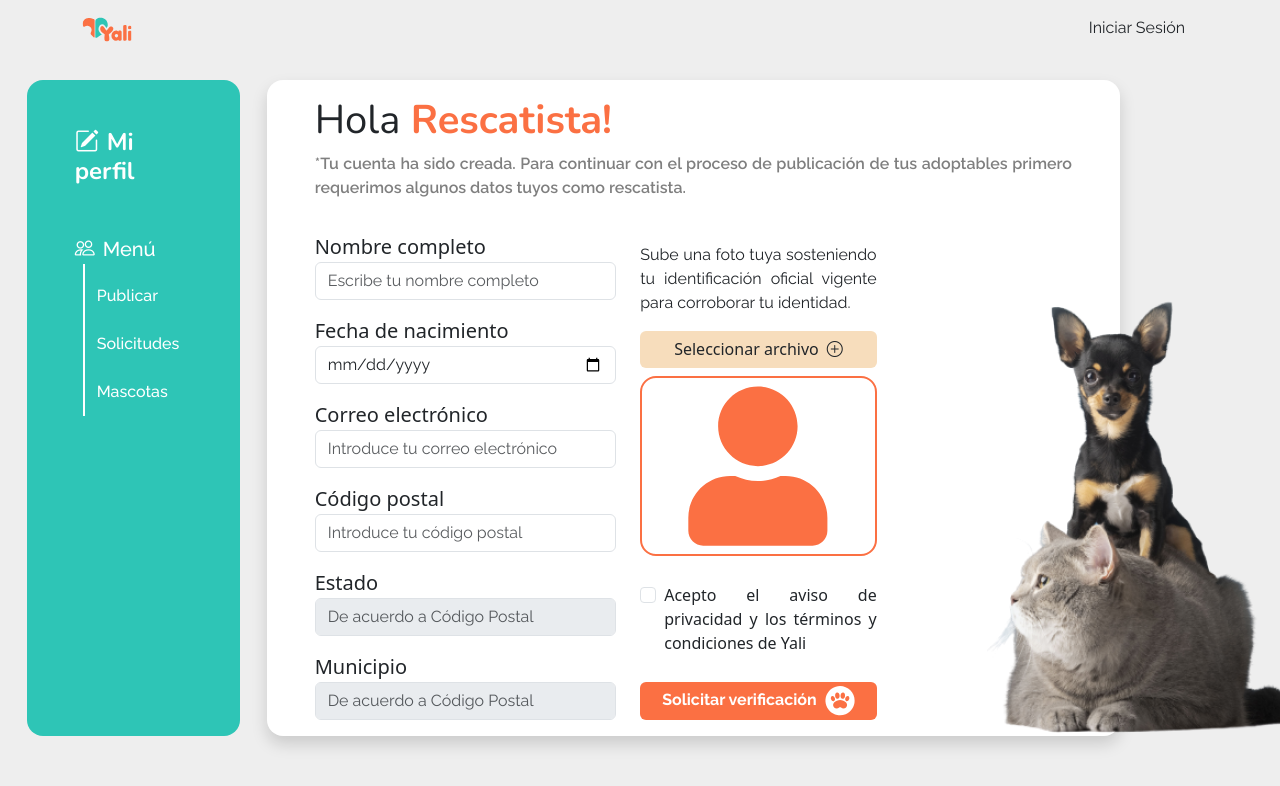
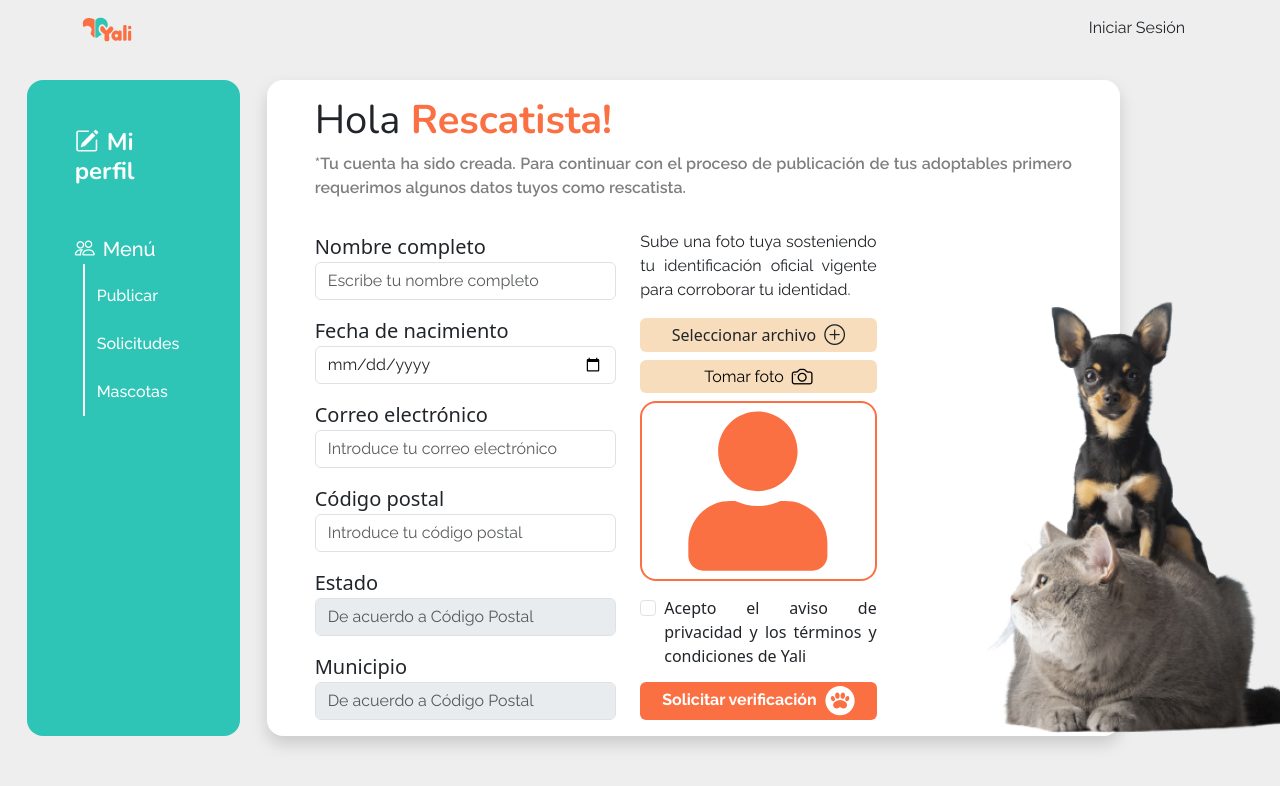
Before and after one commit to AdopcionYali/projectYali, a Next.js app: page /dashboard/rescatist in a window 1280 px wide. Shown: the top 786 px of the page. Built offline with nearby package versions, Linux system fonts and the light colour scheme.

Commit message:
can take phots

```diff
--- /dev/null
+++ b/components/WebCamCapture.jsx
@@ -0,0 +1,40 @@
+import { useRef, useState } from 'react'
+import Webcam from 'react-webcam'
+
+const WebcamCapture = ({ onCapture, useCam, setUseCam, setValue }) => {
+  const webcamRef = useRef(null)
+  const [imageSrc, setImageSrc] = useState(null)
+
+  const capture = () => {
+    const imageSrc = webcamRef.current.getScreenshot()
+    setImageSrc(imageSrc)
+    onCapture(imageSrc)
+    setValue('photoIdUrl', imageSrc)
+  }
+
+  return (
+    <>
+      {useCam && (
+        <div className='d-flex flex-column vw-100 vh-100 z-3 bg-black-70 justify-content-center position-fixed align-items-center'>
+          <Webcam
+            audio={false}
+            ref={webcamRef}
+            screenshotFormat='image/jpeg'
+            className='w-75 h-75'
+          />
+          <button
+            onClick={() => {
+              capture()
+              setUseCam(false)
+            }}
+            className='btn btn-secondary mt-3'
+          >
+            Tomar Foto
+          </button>
+        </div>
+      )}
+    </>
+  )
+}
+
+export default WebcamCapture
--- a/contexts/auth.context.js
+++ b/contexts/auth.context.js
@@ -5,9 +5,11 @@ const AuthContext = createContext()
 
 export function AuthProvider({ children }) {
   const [user, setUser] = useState(null)
+  const [token, setToken] = useState(null)
 
   useEffect(() => {
-    const token = localStorage.getItem('token')
+    const tokenFound = localStorage.getItem('token')
+    setToken(tokenFound)
     try {
       const decodedToken = atob(token.split('.')[1])
       // const { exp, iat } = decodedToken
@@ -17,7 +19,7 @@ export function AuthProvider({ children }) {
     } catch (error) {
       setUser(null)
     }
-  }, [])
+  }, [token])
 
   const logout = () => {
     localStorage.removeItem('token')
--- a/package.json
+++ b/package.json
@@ -20,6 +20,7 @@
     "react-bootstrap": "^2.8.0",
     "react-dom": "18.2.0",
     "react-hook-form": "^7.45.2",
+    "react-webcam": "^7.1.1",
     "twilio": "^4.14.0"
   },
   "devDependencies": {
--- a/pages/dashboard/rescatist.jsx
+++ b/pages/dashboard/rescatist.jsx
@@ -8,6 +8,7 @@ import styles from '@/styles/DashRescatist.module.scss'
 import dogFingerprint from '@/public/icon-dog-fingerprint.svg'
 import dogs from '@/public/dogs-dashboard-rescatist.png'
 import iconUser from '@/public/icon-user.svg'
+import WebcamCapture from '@/components/WebCamCapture'
 
 const inputs = [
   {
@@ -60,6 +61,7 @@ const inputs = [
 export default function Rescatist() {
   const [previewImg, setPreviewImg] = useState('')
   const [zipcode, setZipcode] = useState('')
+  const [useCam, setUseCam] = useState(false)
   const { user } = useAuth()
   const {
     register,
@@ -68,14 +70,15 @@ export default function Rescatist() {
     setValue,
     formState: { errors, isValid },
   } = useForm()
-
+  console.log(getValues());
   useEffect(() => {
     const getCitys = async () => {
       let request = await fetch(
         `https://codigo-postales-mexico-gratis.p.rapidapi.com/code_postal/consulta/cp.php?cp=${zipcode}`,
         {
           headers: {
-            'X-RapidAPI-Key': 'e24b67acd4mshc4ce90dd02cf333p14ab85jsnf8c3dd65bfdb',
+            'X-RapidAPI-Key':
+              'e24b67acd4mshc4ce90dd02cf333p14ab85jsnf8c3dd65bfdb',
             'X-RapidAPI-Host': 'codigo-postales-mexico-gratis.p.rapidapi.com',
           },
         },
@@ -88,11 +91,23 @@ export default function Rescatist() {
   }, [zipcode])
 
   const onSubmit = async () => {
-    const result = await saveProfile( getValues(), user._id, localStorage.getItem('token'));
+    const result = await saveProfile(
+      getValues(),
+      user._id,
+      localStorage.getItem('token'),
+    )
   }
 
   return (
     <>
+      {useCam && (
+        <WebcamCapture
+          onCapture={setPreviewImg}
+          useCam={useCam}
+          setUseCam={setUseCam}
+          setValue={setValue}
+        />
+      )}
       <Navbar />
       <main
         className={`vw-100 my-lg-4 d-flex flex-column flex-lg-row justify-content-evenly ${styles.main}`}
@@ -122,7 +137,10 @@ export default function Rescatist() {
         </aside>
 
         <section className='bg-white-1 col-lg-8 rounded-4 mx-3 mx-lg-0 px-4 px-lg-5 py-3 shadow'>
-          <form onSubmit={handleSubmit(onSubmit)} onChange={ () => setZipcode(getValues().zipcode)}>
+          <form
+            onSubmit={handleSubmit(onSubmit)}
+            onChange={() => setZipcode(getValues().zipcode)}
+          >
             <h1 className='w-400'>
               Hola <span className='w-700 color-primary'>Rescatista! </span>
             </h1>
@@ -143,7 +161,7 @@ export default function Rescatist() {
                       placeholder,
                       disabled,
                       rules,
-                      errorMessage
+                      errorMessage,
                     },
                     i,
                   ) => (
@@ -190,6 +208,14 @@ export default function Rescatist() {
                     }}
                   />
                 </div>
+                <button
+                  className={`${styles.input_file_container} rounded-2 mb-2 d-flex align-items-center justify-content-center`}
+                  type='button'
+                  onClick={() => setUseCam(true)}
+                >
+                  Tomar foto
+                  <i className='bi bi-camera ms-2' />
+                </button>
                 <div className={`${styles.logo_user_container} p-2 rounded-4`}>
                   <img
                     src={previewImg || iconUser.src}
--- a/services/rescatist.services.js
+++ b/services/rescatist.services.js
@@ -10,8 +10,8 @@ const saveProfile = async (profileData, id, token) => {
       },
       body: JSON.stringify( { id, profileData} )
     })
-    console.log('RESPONSE' , response)
     let data = await response.json()
+    localStorage.setItem('token', data.token)
     return data
   } catch (error) {
     return
--- a/services/twilioReqs.js
+++ b/services/twilioReqs.js
@@ -46,7 +46,6 @@ const postSignUp = async (userData) => {
       headers: { 'Content-Type': 'application/json' },
       body: JSON.stringify(userData)
     })
-
     const data = await response.json()
     localStorage.setItem('token', data.token)
 
--- a/styles/DashRescatist.module.scss
+++ b/styles/DashRescatist.module.scss
@@ -54,9 +54,13 @@ $tertiary-color: #F7DDBC;
 
       .input_file_container {
         position: relative;
-        height: 2.3rem;
+        height: 2.1rem;
         background-color: $tertiary-color;
         transition: top 0.25s linear;
+        border: none;
+        i {
+          font-size: 1.3rem;
+        }
         input {
           position: absolute;
           top: 0;
```
Also changed, not shown: 1 other file (tests, documents, lock files or other folders).
